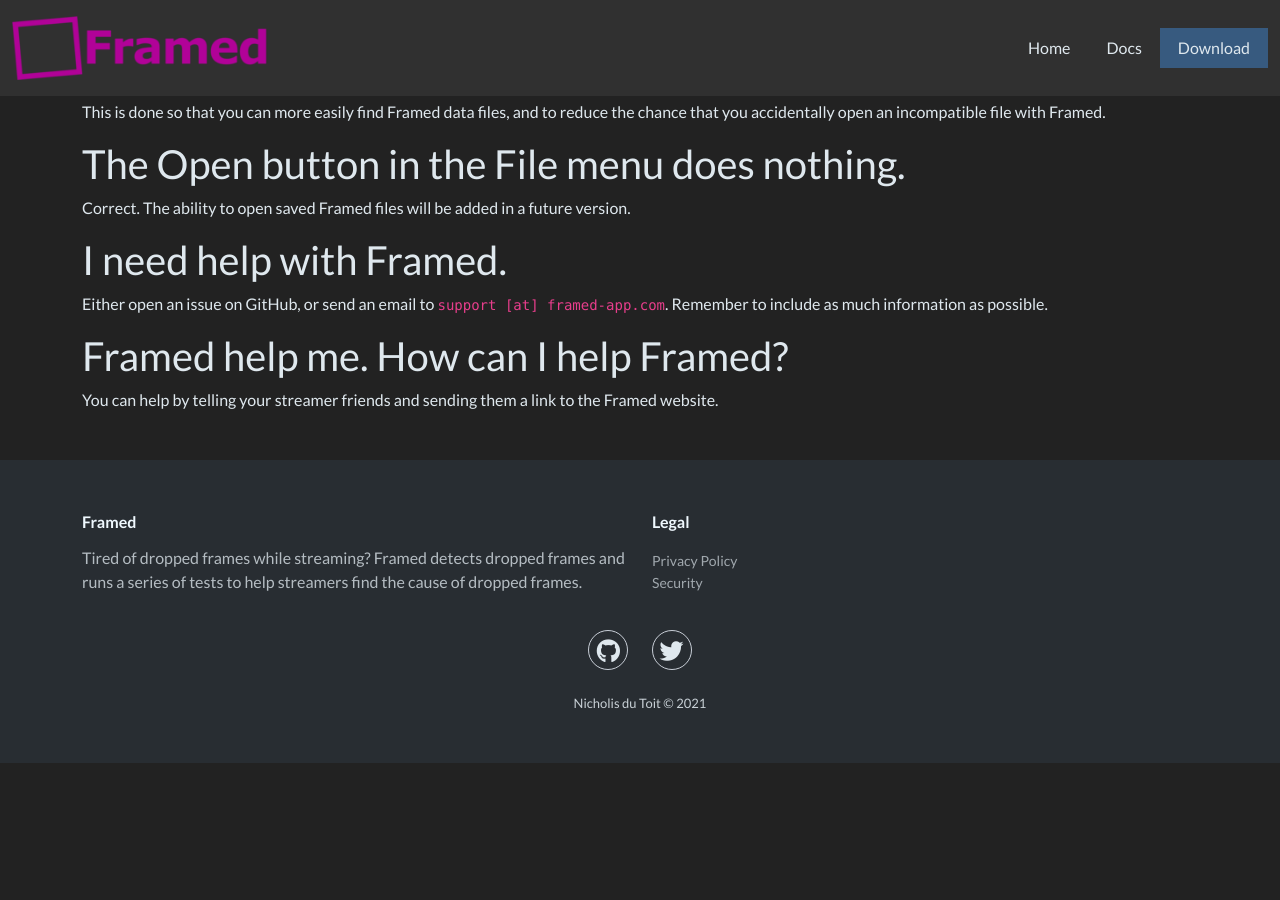
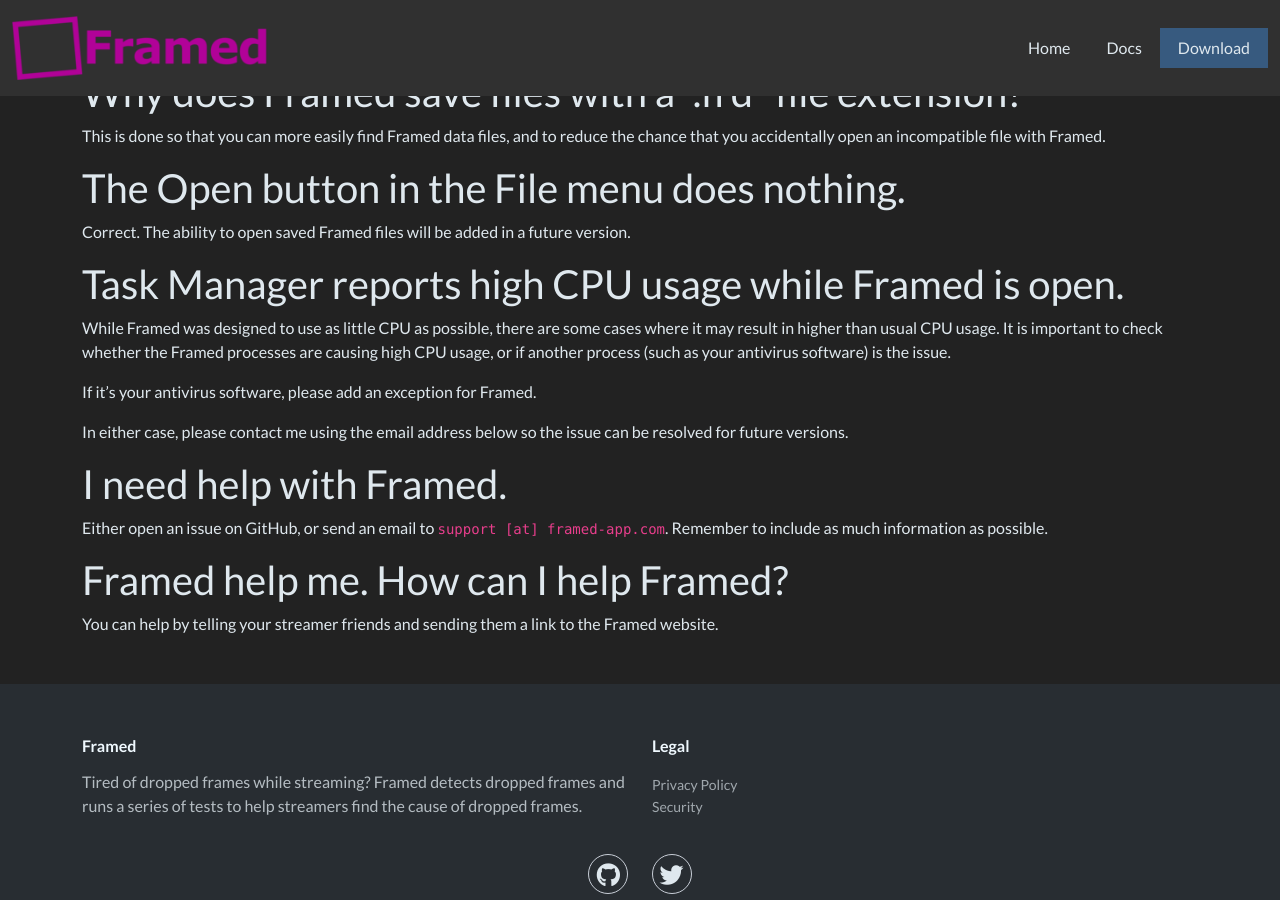
Before and after one commit to Framed-App/website, a Jekyll site: the page built from _posts/2021-10-04-v0.0.1.md, in a window 1280 px wide and 900 px high, scrolled down 1510 px. Built offline with Jekyll 4.4.1, drawn with Linux system fonts in a browser that asks for light colours; nearby versions of some CDN libraries; the table of contents is made by our own code; before the commit the page ends 2273 px from its top, so only the background shows below that; some of the changed text lies outside the part shown.

```diff
--- a/_layouts/default.html
+++ b/_layouts/default.html
@@ -138,12 +138,10 @@ var myLazyLoad = new LazyLoad({elements_selector: ".lazy"});
 			}
 		});
 	</script>
-	{% if site.analytics %}
-		{% if dev %}
-			<script>console.log('Dev mode; analytics disabled');</script>
-		{% else %}
-			<!-- Cloudflare Web Analytics --><script defer src='https://static.cloudflareinsights.com/beacon.min.js' data-cf-beacon='{"token": "a397a14e705d4d0998d5ed5eb76e3f66"}'></script><!-- End Cloudflare Web Analytics -->
-		{% endif %}
+	{% if dev %}
+		<script>console.log('Dev mode; analytics disabled');</script>
+	{% else %}
+		<!-- Cloudflare Web Analytics --><script defer src='https://static.cloudflareinsights.com/beacon.min.js' data-cf-beacon='{"token": "a397a14e705d4d0998d5ed5eb76e3f66"}'></script><!-- End Cloudflare Web Analytics -->
 	{% endif %}
   </body>
 </html>
--- a/_posts/2021-10-04-v0.0.1.md
+++ b/_posts/2021-10-04-v0.0.1.md
@@ -49,6 +49,14 @@ This is done so that you can more easily find Framed data files, and to reduce t
 
 Correct. The ability to open saved Framed files will be added in a future version.
 
+## Task Manager reports high CPU usage while Framed is open.
+
+While Framed was designed to use as little CPU as possible, there are some cases where it may result in higher than usual CPU usage. It is important to check whether the Framed processes are causing high CPU usage, or if another process (such as your antivirus software) is the issue.
+
+If it's your antivirus software, please add an exception for Framed.
+
+In either case, please contact me using the email address below so the issue can be resolved for future versions.
+
 ## I need help with Framed.
 
 Either open an issue on GitHub, or send an email to `support [at] framed-app.com`. Remember to include as much information as possible.
--- a/package.json
+++ b/package.json
@@ -12,7 +12,7 @@
   },
   "scripts": {
     "deploy-dev": "vercel",
-    "deploy-prod": "vercel --prod",
+    "deploy-prod": "vercel --prod --build-env JEKYLL_ENV=production",
 	"create-version": "node scripts/create-version.js"
   },
   "author": "TrueWinter",
```
